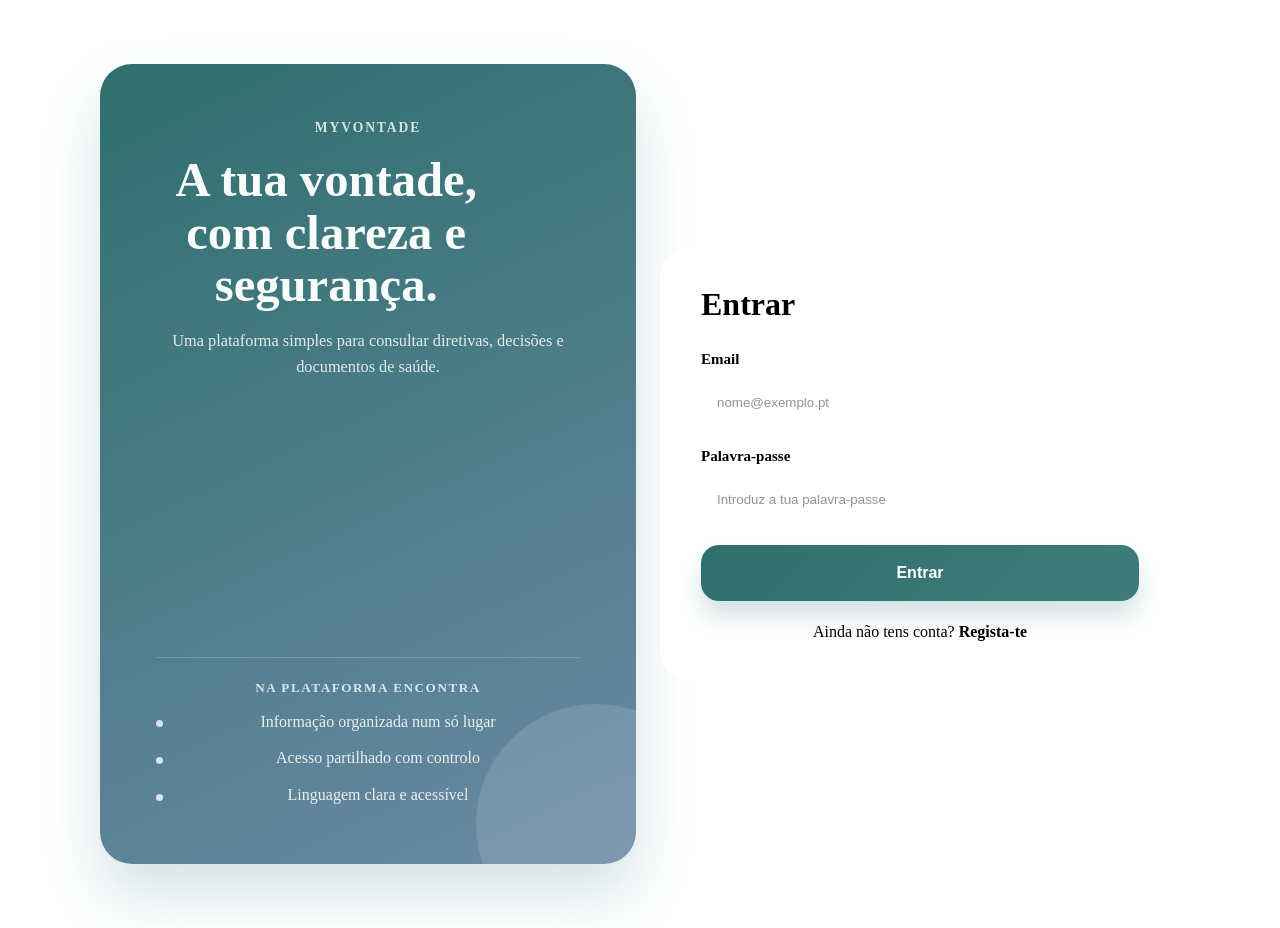
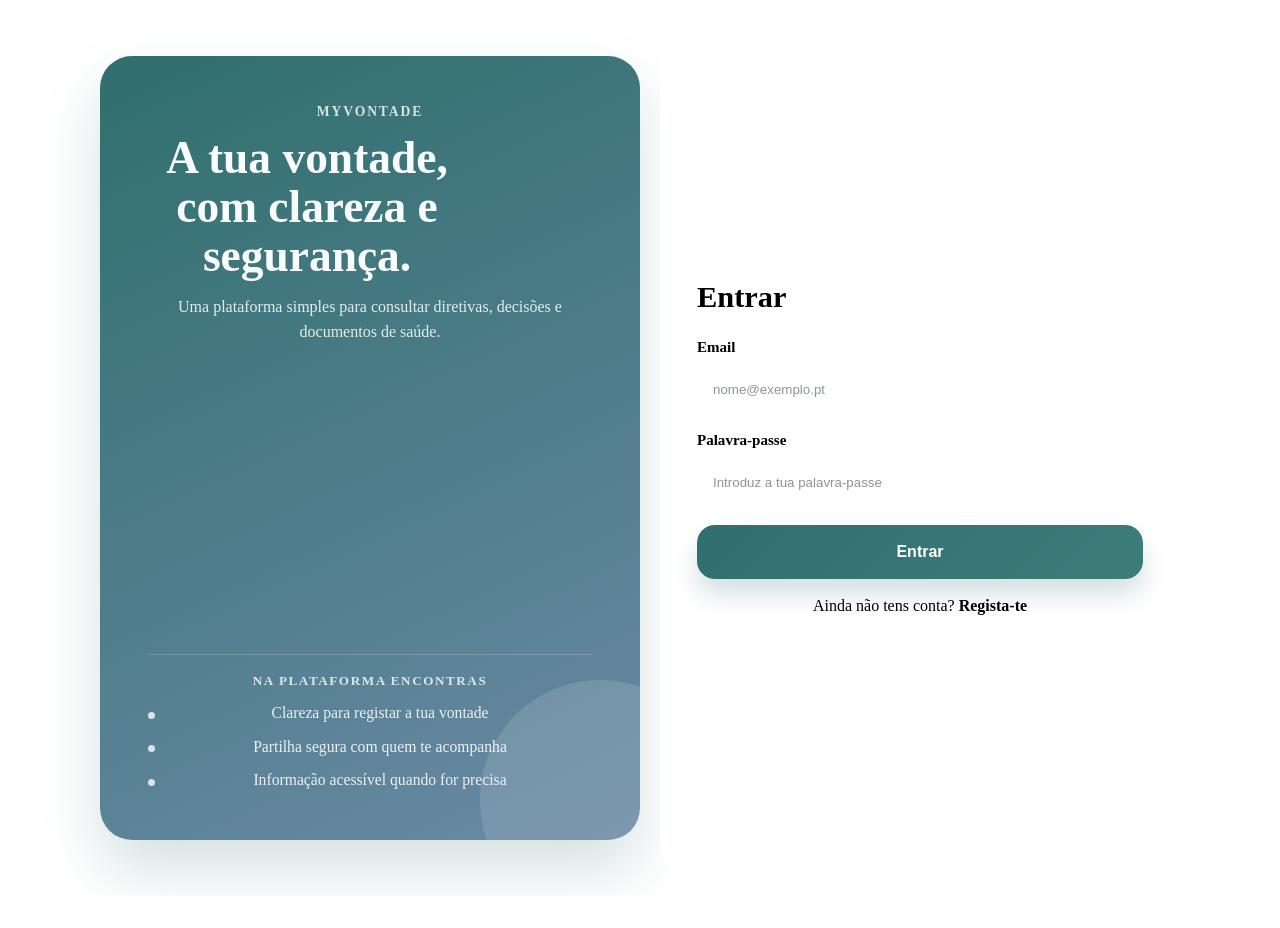
Before and after one commit to SofiaAlCosta/MyVontade, a React app in the folder frontend/: page / in a window 1280 px wide. After the commit the page ends 896 px from the top, so only its background shows below. Built offline with nearby package versions, Linux system fonts and the light colour scheme; no server answers; the HTML template or start-up script is replaced by a standard one.

Commit message:
feat: refine login and signup pages

```diff
--- a/frontend/src/pages/login.css
+++ b/frontend/src/pages/login.css
@@ -1,11 +1,11 @@
 .login-page {
   width: min(1080px, 100%);
-  min-height: 100vh;
+  min-height: calc(100vh - 16px);
   margin: 0 auto;
-  padding: 24px;
+  padding: 16px 24px;
   display: grid;
   grid-template-columns: minmax(280px, 1fr) minmax(340px, 520px);
-  gap: 24px;
+  gap: 20px;
   align-items: stretch;
 }
 
@@ -15,8 +15,8 @@
   display: flex;
   flex-direction: column;
   justify-content: space-between;
-  gap: 40px;
-  padding: clamp(32px, 5vw, 56px);
+  gap: 32px;
+  padding: clamp(28px, 4.4vw, 48px);
   border-radius: 32px;
   background: linear-gradient(155deg, #2f6f6d 0%, #6b8aa5 100%);
   color: #f8fcfb;
@@ -34,7 +34,7 @@
 }
 
 .login-page .panel-brand {
-  margin: 0 0 18px;
+  margin: 0 0 14px;
   font-size: 0.85rem;
   font-weight: 700;
   letter-spacing: 0.14em;
@@ -45,27 +45,27 @@
 .login-page .panel-title {
   margin: 0;
   max-width: 14ch;
-  font-size: clamp(2rem, 3.8vw, 3.15rem);
+  font-size: clamp(1.9rem, 3.55vw, 3rem);
   line-height: 1.08;
 }
 
 .login-page .panel-text {
   max-width: 31rem;
-  margin: 16px 0 0;
-  font-size: 1.02rem;
-  line-height: 1.6;
+  margin: 14px 0 0;
+  font-size: 1rem;
+  line-height: 1.55;
   color: rgba(248, 252, 251, 0.88);
 }
 
 .login-page .panel-notes {
   position: relative;
   z-index: 1;
-  padding-top: 22px;
+  padding-top: 18px;
   border-top: 1px solid rgba(255, 255, 255, 0.18);
 }
 
 .login-page .panel-notes > p {
-  margin: 0 0 14px;
+  margin: 0 0 12px;
   font-size: 0.82rem;
   font-weight: 700;
   letter-spacing: 0.12em;
@@ -75,7 +75,7 @@
 
 .login-page .panel-list {
   display: grid;
-  gap: 12px;
+  gap: 10px;
   margin: 0;
   padding: 0;
   list-style: none;
@@ -84,8 +84,8 @@
 .login-page .panel-list li {
   position: relative;
   padding-left: 20px;
-  font-size: 1rem;
-  line-height: 1.55;
+  font-size: 0.98rem;
+  line-height: 1.5;
   color: rgba(248, 252, 251, 0.9);
 }
 
@@ -104,30 +104,35 @@
   display: flex;
   align-items: center;
   justify-content: center;
+  min-height: 100%;
 }
 
 .login-page .form-card {
   width: 100%;
-  padding: clamp(28px, 4vw, 40px);
+  min-height: 100%;
+  padding: clamp(24px, 3.4vw, 36px);
   border: 1px solid rgba(255, 255, 255, 0.78);
   border-radius: 32px;
   background: rgba(255, 255, 255, 0.92);
   box-shadow: var(--shadow);
   backdrop-filter: blur(16px);
+  display: flex;
+  flex-direction: column;
+  justify-content: center;
   text-align: left;
 }
 
 .login-page .form-title {
   margin: 0;
-  font-size: 2rem;
+  font-size: 1.9rem;
   line-height: 1.1;
   color: var(--text);
 }
 
 .login-page .form-fields {
   display: grid;
-  gap: 18px;
-  margin-top: 28px;
+  gap: 16px;
+  margin-top: 24px;
 }
 
 .login-page .form-field {
@@ -143,7 +148,7 @@
 
 .login-page .form-field input {
   width: 100%;
-  min-height: 54px;
+  min-height: 52px;
   padding: 0 16px;
   border: 1px solid var(--border);
   border-radius: 16px;
@@ -166,7 +171,7 @@
 }
 
 .login-page .form-button {
-  min-height: 56px;
+  min-height: 54px;
   border: none;
   border-radius: 18px;
   background: linear-gradient(135deg, #2f6f6d 0%, #3e7c7a 100%);
@@ -192,7 +197,7 @@
 }
 
 .login-page .form-message {
-  margin: 20px 0 0;
+  margin: 18px 0 0;
   padding: 14px 16px;
   border: 1px solid rgba(47, 111, 109, 0.16);
   border-radius: 16px;
@@ -201,7 +206,7 @@
 }
 
 .login-page .form-switch {
-  margin: 22px 0 0;
+  margin: 18px 0 0;
   color: var(--muted);
   text-align: center;
 }
--- a/frontend/src/pages/login.tsx
+++ b/frontend/src/pages/login.tsx
@@ -1,5 +1,7 @@
-import { useState } from "react";
+import { useEffect, useState } from "react";
 import "./login.css";
+
+const LAST_LOGIN_EMAIL_KEY = "myvontade-last-login-email";
 
 type LoginProps = {
   message: string;
@@ -15,8 +17,27 @@ export default function Login({
   const [email, setEmail] = useState("");
   const [password, setPassword] = useState("");
 
+  useEffect(() => {
+    const savedEmail = window.localStorage.getItem(LAST_LOGIN_EMAIL_KEY);
+
+    if (savedEmail) {
+      setEmail(savedEmail);
+    }
+  }, []);
+
   const handleLogin = async () => {
     await onLogin(email, password);
+  };
+
+  const handleEmailChange = (value: string) => {
+    setEmail(value);
+
+    if (value.trim()) {
+      window.localStorage.setItem(LAST_LOGIN_EMAIL_KEY, value.trim());
+      return;
+    }
+
+    window.localStorage.removeItem(LAST_LOGIN_EMAIL_KEY);
   };
 
   return (
@@ -32,11 +53,11 @@ export default function Login({
         </div>
 
         <div className="panel-notes">
-          <p>Na plataforma encontra</p>
+          <p>Na plataforma encontras</p>
           <ul className="panel-list">
-            <li>Informação organizada num só lugar</li>
-            <li>Acesso partilhado com controlo</li>
-            <li>Linguagem clara e acessível</li>
+            <li>Clareza para registar a tua vontade</li>
+            <li>Partilha segura com quem te acompanha</li>
+            <li>Informação acessível quando for precisa</li>
           </ul>
         </div>
       </section>
@@ -51,8 +72,9 @@ export default function Login({
               <input
                 type="email"
                 placeholder="nome@exemplo.pt"
+                autoComplete="email"
                 value={email}
-                onChange={(e) => setEmail(e.target.value)}
+                onChange={(e) => handleEmailChange(e.target.value)}
               />
             </label>
 
@@ -61,6 +83,7 @@ export default function Login({
               <input
                 type="password"
                 placeholder="Introduz a tua palavra-passe"
+                autoComplete="current-password"
                 value={password}
                 onChange={(e) => setPassword(e.target.value)}
               />
--- a/frontend/src/pages/signup.css
+++ b/frontend/src/pages/signup.css
@@ -1,24 +1,26 @@
 .signup-page {
   width: min(1080px, 100%);
-  min-height: 100vh;
+  min-height: calc(100vh - 16px);
   margin: 0 auto;
-  padding: 24px;
+  padding: 16px 24px;
   display: grid;
   grid-template-columns: minmax(280px, 1fr) minmax(340px, 520px);
-  gap: 24px;
-  align-items: stretch;
+  gap: 20px;
+  align-items: start;
 }
 
 .signup-page .info-panel {
-  position: relative;
+  position: sticky;
+  top: 16px;
   overflow: hidden;
   display: flex;
   flex-direction: column;
   justify-content: space-between;
-  gap: 40px;
-  padding: clamp(32px, 5vw, 56px);
+  gap: 32px;
+  min-height: calc(100vh - 32px);
+  padding: clamp(28px, 4.4vw, 48px);
   border-radius: 32px;
-  background: linear-gradient(155deg, #2c6b69 0%, #6d8c95 100%);
+  background: linear-gradient(155deg, #2f6f6d 0%, #6b8aa5 100%);
   color: #f8fcfb;
   box-shadow: 0 30px 60px rgba(47, 111, 109, 0.2);
 }
@@ -34,7 +36,7 @@
 }
 
 .signup-page .panel-brand {
-  margin: 0 0 18px;
+  margin: 0 0 14px;
   font-size: 0.85rem;
   font-weight: 700;
   letter-spacing: 0.14em;
@@ -45,27 +47,27 @@
 .signup-page .panel-title {
   margin: 0;
   max-width: 14ch;
-  font-size: clamp(2rem, 3.8vw, 3.1rem);
+  font-size: clamp(1.9rem, 3.55vw, 3rem);
   line-height: 1.08;
 }
 
 .signup-page .panel-text {
   max-width: 31rem;
-  margin: 16px 0 0;
-  font-size: 1.02rem;
-  line-height: 1.6;
+  margin: 14px 0 0;
+  font-size: 1rem;
+  line-height: 1.55;
   color: rgba(248, 252, 251, 0.88);
 }
 
 .signup-page .panel-notes {
   position: relative;
   z-index: 1;
-  padding-top: 22px;
+  padding-top: 18px;
   border-top: 1px solid rgba(255, 255, 255, 0.18);
 }
 
 .signup-page .panel-notes > p {
-  margin: 0 0 14px;
+  margin: 0 0 12px;
   font-size: 0.82rem;
   font-weight: 700;
   letter-spacing: 0.12em;
@@ -75,7 +77,7 @@
 
 .signup-page .panel-list {
   display: grid;
-  gap: 12px;
+  gap: 10px;
   margin: 0;
   padding: 0;
   list-style: none;
@@ -84,8 +86,8 @@
 .signup-page .panel-list li {
   position: relative;
   padding-left: 20px;
-  font-size: 1rem;
-  line-height: 1.55;
+  font-size: 0.98rem;
+  line-height: 1.5;
   color: rgba(248, 252, 251, 0.9);
 }
 
@@ -102,30 +104,39 @@
 
 .signup-page .form-side {
   display: flex;
-  align-items: center;
+  align-items: stretch;
   justify-content: center;
+  min-height: calc(100vh - 32px);
 }
 
 .signup-page .form-card {
   width: 100%;
-  padding: clamp(28px, 4vw, 40px);
+  min-height: calc(100vh - 32px);
+  padding: clamp(24px, 3.4vw, 36px);
   border: 1px solid rgba(255, 255, 255, 0.78);
   border-radius: 32px;
   background: rgba(255, 255, 255, 0.92);
   box-shadow: var(--shadow);
   backdrop-filter: blur(16px);
+  display: flex;
+  flex-direction: column;
+  justify-content: center;
   text-align: left;
+}
+
+.signup-page .form-card.form-card-expanded {
+  justify-content: flex-start;
 }
 
 .signup-page .form-title {
   margin: 0;
-  font-size: 2rem;
+  font-size: 1.9rem;
   line-height: 1.1;
   color: var(--text);
 }
 
 .signup-page .role-intro {
-  margin: 28px 0 14px;
+  margin: 24px 0 14px;
   color: var(--muted);
 }
 
@@ -348,6 +359,17 @@
     gap: 16px;
   }
 
+  .signup-page .info-panel,
+  .signup-page .form-side,
+  .signup-page .form-card {
+    min-height: auto;
+  }
+
+  .signup-page .info-panel {
+    position: relative;
+    top: auto;
+  }
+
   .signup-page .panel-title {
     max-width: none;
   }
--- a/frontend/src/pages/signup.tsx
+++ b/frontend/src/pages/signup.tsx
@@ -64,6 +64,7 @@ export default function Signup({
   onGoToLogin,
 }: SignupProps) {
   const [role, setRole] = useState("");
+  const isRoleSelected = role !== "";
   const [name, setName] = useState("");
   const [email, setEmail] = useState("");
   const [password, setPassword] = useState("");
@@ -192,24 +193,25 @@ export default function Signup({
       <section className="info-panel">
         <div>
           <p className="panel-brand">MyVontade</p>
-          <h1 className="panel-title">Registo simples para decisões em saúde.</h1>
+          <h1 className="panel-title">A tua vontade, com clareza e segurança.</h1>
           <p className="panel-text">
-            Cria a tua conta de forma simples, clara e ajustada ao teu perfil.
+            Uma plataforma simples para consultar diretivas, decisões e
+            documentos de saúde.
           </p>
         </div>
 
         <div className="panel-notes">
-          <p>Ao criar a conta</p>
+          <p>Na plataforma encontras</p>
           <ul className="panel-list">
-            <li>Perfil ajustado ao teu papel</li>
-            <li>Apenas a informação necessária</li>
-            <li>Campos simples e fáceis de preencher</li>
+            <li>Clareza para registar a tua vontade</li>
+            <li>Partilha segura com quem te acompanha</li>
+            <li>Informação acessível quando for precisa</li>
           </ul>
         </div>
       </section>
 
       <section className="form-side">
-        <div className="form-card">
+        <div className={`form-card${isRoleSelected ? " form-card-expanded" : ""}`}>
           <h2 className="form-title">Registo</h2>
 
           {!role ? (
```
